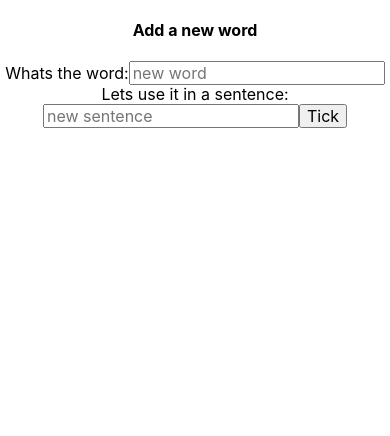
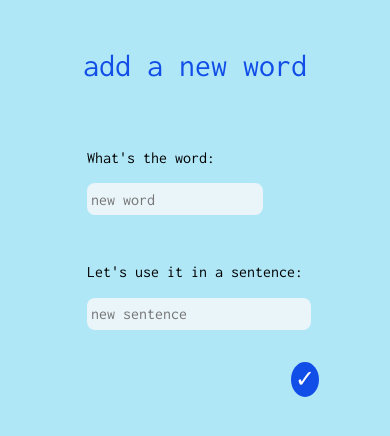
Before and after one commit to swethagumpena/daily-vocab, a React (Create React App) app: page /add-word in a window 390 px wide. Shown: the top 436 px of the page. Built offline with nearby package versions, Linux system fonts and the light colour scheme.

Commit message:
Add styles and responsiveness to add-a-word page

```diff
--- a/src/components/AddWordForm/AddWordForm.js
+++ b/src/components/AddWordForm/AddWordForm.js
@@ -1,8 +1,9 @@
-/* eslint-disable no-unused-vars */
-/* eslint-disable react/prop-types */
 import React, { useState } from 'react';
 import { useFormik } from 'formik';
 import { useHistory } from 'react-router-dom';
+import PropTypes from 'prop-types';
+// eslint-disable-next-line no-unused-vars
+import styles from './AddWordForm.module.scss';
 
 const AddWord = ({ addNewVocab }) => {
   const history = useHistory();
@@ -16,8 +17,6 @@ const AddWord = ({ addNewVocab }) => {
 
   const formik = useFormik({
     initialValues: addWordForm.addWordData,
-    // onSubmit: (addWordData) => setAddWordForm({ addWordData, submitted: true }),
-    // onSubmit: (addWordData) => addNewVocab({ addWordData }), // WORKING
     onSubmit: (addWordData) => {
       addNewVocab({ addWordData });
       setAddWordForm({ addWordData, submitted: true });
@@ -26,14 +25,16 @@ const AddWord = ({ addNewVocab }) => {
   });
 
   return (
-    <div>
-      <h4>Add a new word</h4>
+    <div className={styles.formContainer}>
+      <p className={styles.heading}>add a new word</p>
+      <div className={styles.formData}>
         {!addWordForm.submitted ? (
           <>
             {/* <p>What's the word</p> */}
             <form onSubmit={formik.handleSubmit}>
-            <label htmlFor="word">
-              Whats the word:
+              <div className={styles.formItems}>
+                <label htmlFor="word" className={styles.wordSentence}>
+                  <p>What&#39;s the word:</p>
                   <input
                     name="word"
                     type="text"
@@ -42,8 +43,8 @@ const AddWord = ({ addNewVocab }) => {
                   />
                 </label>
 
-            <label htmlFor="sentence">
-              Lets use it in a sentence:
+                <label htmlFor="sentence" className={styles.wordSentence}>
+                  <p>Let&#39;s use it in a sentence:</p>
                   <input
                     name="sentence"
                     type="text"
@@ -51,15 +52,21 @@ const AddWord = ({ addNewVocab }) => {
                     onChange={formik.handleChange}
                   />
                 </label>
-
-            <button type="submit">Tick</button>
+              </div>
+              <button type="submit" className={styles.submitBtn}>✓</button>
             </form>
           </>
         ) : (
           <p>{`Your word ${addWordForm.addWordData.word} has been added`}</p>
         )}
       </div>
+
+    </div>
   );
 };
 
+AddWord.propTypes = {
+  addNewVocab: PropTypes.func.isRequired,
+};
+
 export default AddWord;
--- /dev/null
+++ b/src/components/AddWordForm/AddWordForm.module.scss
@@ -0,0 +1,91 @@
+@import "../../styles/index.scss";
+
+.formContainer{
+    background-color: $primary-background-color;
+    height: 100vh;
+    margin: 0;
+}
+
+.formContainer p {
+    margin: 0;
+}
+
+.heading{
+    color: $primary-text-color;
+    font-family: "Inconsolata", monospace;
+    font-size: 3rem;
+    display: flex;
+    padding: 3rem;
+    background-color: $primary-background-color;
+    justify-content: center;
+}
+
+.formData{
+    display: flex;
+    justify-content: center;
+    font-family: "Inconsolata", monospace;
+
+}
+
+.formItems{
+    display: flex;
+    flex-direction: column;
+    align-items: flex-start;
+}
+
+.wordSentence{
+    display: flex;
+    flex-direction: column;
+}
+
+label{
+    margin: 1rem;
+}
+
+input{
+    margin: 1rem 0;
+    width: 100%;
+    height: 1.5rem;
+    padding: 0.25rem;
+    border-radius: 0.5rem;
+    border: white;
+    background-color: rgb(234, 245, 250);
+}
+
+.formItems p{
+    margin: 0;
+    text-align: left;
+    font-size: 1.25rem;
+}
+
+input text{
+    font-family: "Inconsolata", monospace;
+}
+
+button{
+    display: flex;
+}
+
+form {
+    display: flex;
+    flex-direction: column;
+    align-items: flex-end;
+}
+
+.submitBtn{
+    padding: 0.25rem;
+    border-radius: 50%;
+    border: white;
+    background-color: $primary-text-color;
+    color: white;
+    font-size: 1.5rem;
+}
+
+@include media-mixin($mobile-breakpoint){
+    .heading{
+        font-size: 2rem;
+    }
+    .formItems p{
+        font-size: 1rem;
+    }
+}
--- a/src/components/Home/Home.js
+++ b/src/components/Home/Home.js
@@ -1,6 +1,6 @@
-/* eslint-disable react/prop-types */
 import React from 'react';
 import { useHistory } from 'react-router-dom';
+import PropTypes from 'prop-types';
 import Card from '../Card/Card';
 import styles from './Home.module.scss';
 
@@ -25,8 +25,9 @@ const Home = ({ vocab }) => {
           ))}
         </div>
       </div>
-
-      <button type="button" className={styles.button} onClick={() => history.push('/add-word')}>+</button>
+      <div className={styles.AddWordBtn}>
+        <button type="button" onClick={() => history.push('/add-word')}>+</button>
+      </div>
     </div>
   );
 };
@@ -49,4 +50,17 @@ const Home = ({ vocab }) => {
 //     {"word":"compilant","sentence":"belie elish"}
 // ]
 
+const wordShape = PropTypes.shape({
+  word: PropTypes.string,
+  sentence: PropTypes.string,
+});
+
+const vocabShape = PropTypes.shape({
+  addWordData: PropTypes.shape(wordShape),
+});
+
+Home.propTypes = {
+  vocab: PropTypes.arrayOf(vocabShape).isRequired,
+};
+
 export default Home;
--- a/src/components/Home/Home.module.scss
+++ b/src/components/Home/Home.module.scss
@@ -1,7 +1,7 @@
 @import "../../styles/index.scss";
 
 .heading{
-    color: #114EE8;
+    color: $primary-text-color;
     font-family: "Inconsolata", monospace;
     font-size: 3rem;
     display: flex;
@@ -21,7 +21,7 @@
     padding: 0;
 }
 
-.button{
+.AddWordBtn button{
     font-family: "Inconsolata", monospace;
     padding: 1rem;
     border-radius: 50%;
@@ -30,4 +30,10 @@
     color: white;
     font-size: 1.5rem;
     margin: 2rem;
+    display: flex;
 }
+
+.AddWordBtn{
+    display: flex;
+    justify-content: center;
+}
--- a/src/components/Index/Index.module.scss
+++ b/src/components/Index/Index.module.scss
@@ -5,6 +5,12 @@
     height: 100vh;
     display: flex;
     justify-content: center;
+    align-items: center;
+}
+
+.container{
+    display: flex;
+    flex-direction: column;
     align-items: center;
 }
 
```
Also changed, not shown: src/components/AddWordForm/AddWordForm.scss (deleted). Lines whose indentation alone changed are shown as unchanged.
